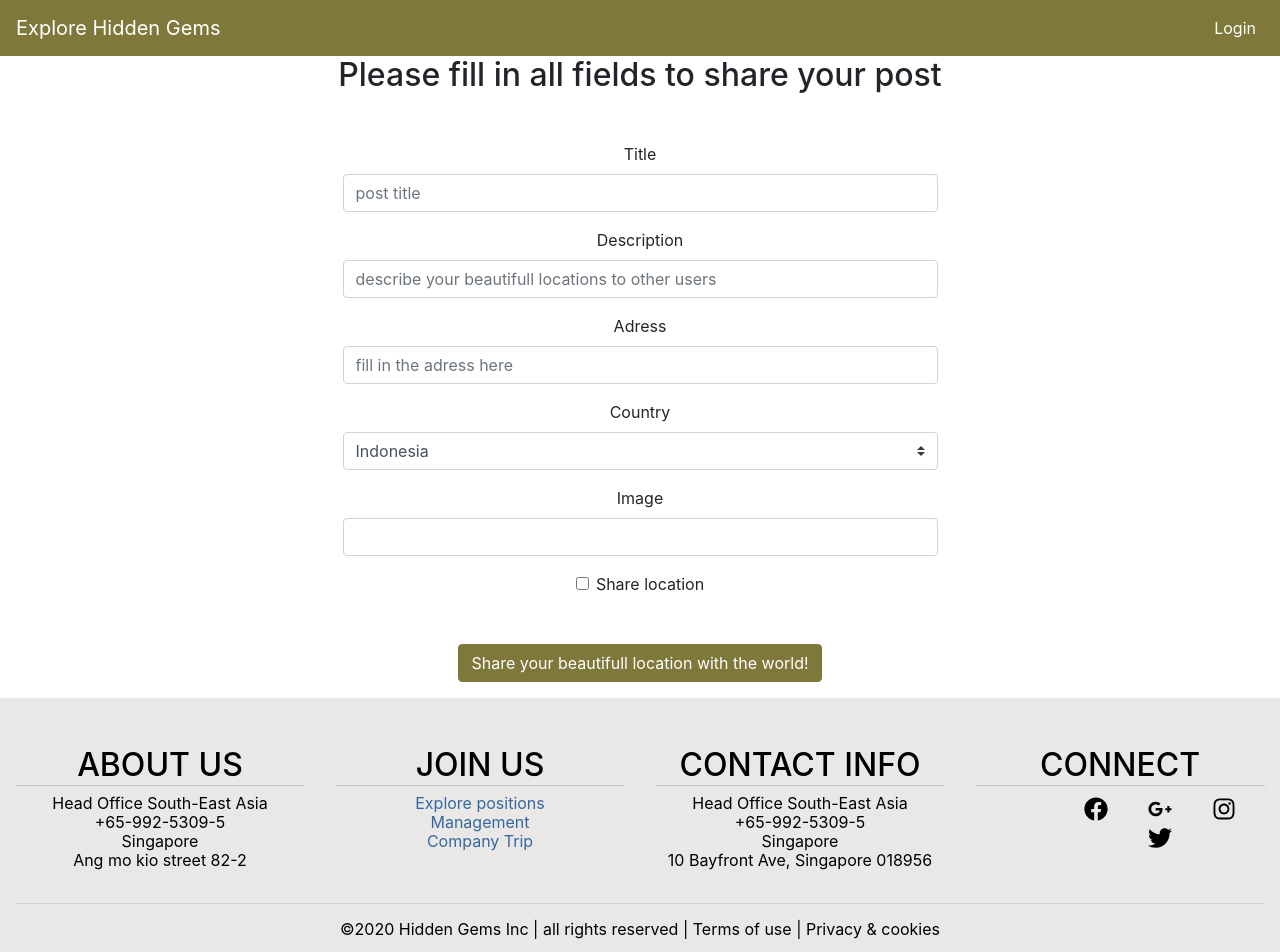
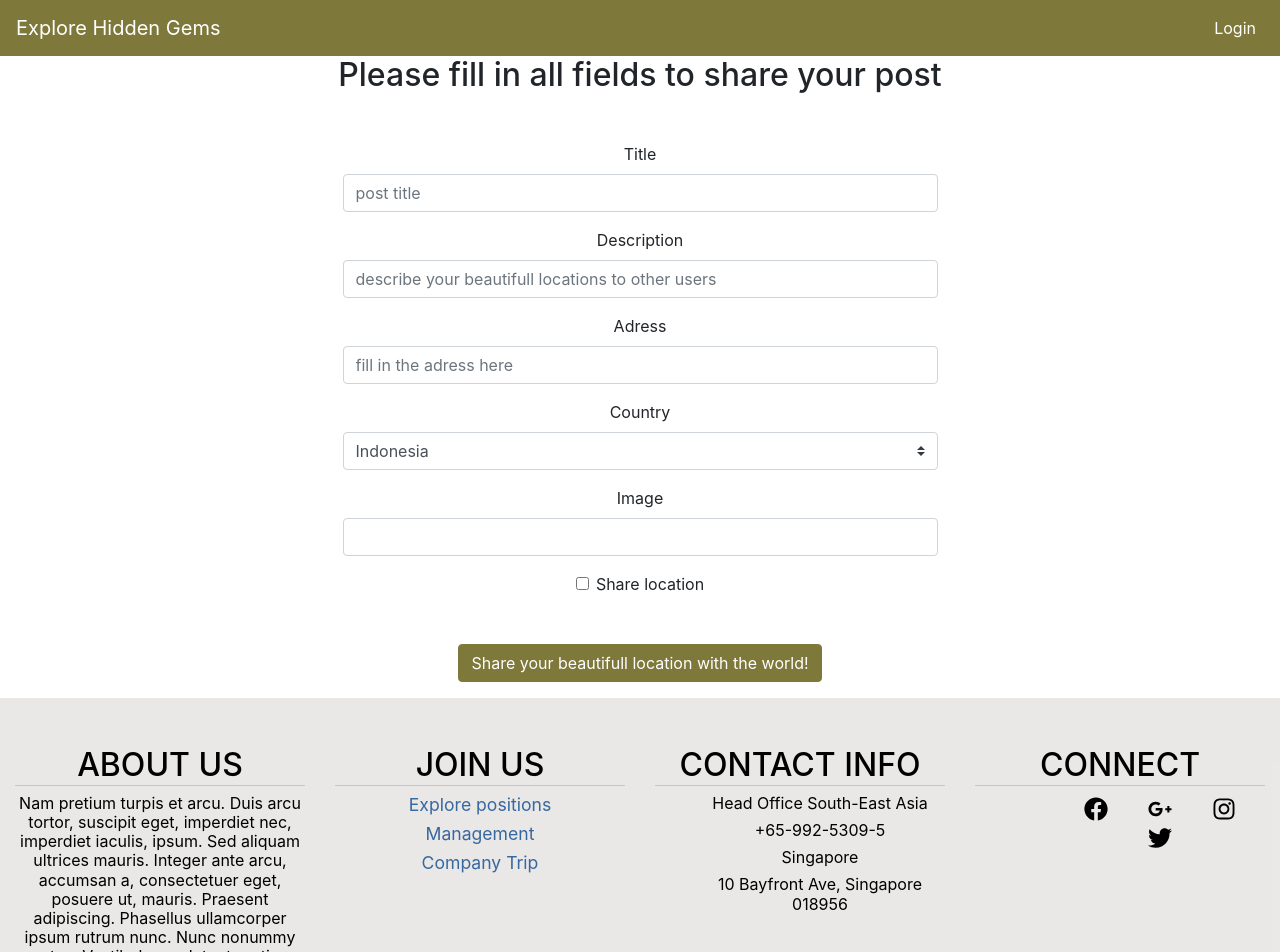
Before and after one commit to SmitnAntonyDv/Portfolio_Hidden_Gems_Client, a React (Create React App) app: page /user/postlocation in a window 1280 px wide. Shown: the top 952 px of the page. Built offline with nearby package versions, Linux system fonts and the light colour scheme; no server answers.

Commit message:
Update: footer text and style updated & finished

```diff
--- a/src/components/footer/Footer.js
+++ b/src/components/footer/Footer.js
@@ -15,10 +15,14 @@ export default function Footer() {
         <div className='col-xs-12 col-sm-6 col-md-3'>
           <h4 className='footer-header'>About Us</h4>
           <ul className='list-unstyled'>
-            <li>Head Office South-East Asia</li>
-            <li>+65-992-5309-5</li>
-            <li>Singapore</li>
-            <li>Ang mo kio street 82-2</li>
+            <li>
+              Nam pretium turpis et arcu. Duis arcu tortor, suscipit eget,
+              imperdiet nec, imperdiet iaculis, ipsum. Sed aliquam ultrices
+              mauris. Integer ante arcu, accumsan a, consectetuer eget, posuere
+              ut, mauris. Praesent adipiscing. Phasellus ullamcorper ipsum
+              rutrum nunc. Nunc nonummy metus. Vestibulum volutpat pretium
+              libero
+            </li>
           </ul>
         </div>
         {/* colum2 */}
@@ -37,7 +41,7 @@ export default function Footer() {
         {/* colum3 */}
         <div className='col-xs-12 col-sm-6 col-md-3'>
           <h4 className='footer-header'>Contact Info</h4>
-          <ul className='list-unstyled'>
+          <ul className='list-unstyled-About-Us'>
             <li>Head Office South-East Asia</li>
             <li>+65-992-5309-5</li>
             <li>Singapore</li>
--- a/src/styles/Footer/footer.scss
+++ b/src/styles/Footer/footer.scss
@@ -32,6 +32,8 @@
 
 .fake-Link {
   color: rgb(54, 104, 160) !important;
+  font-size: 2.2vh;
+  margin: 1vh;
 
   cursor: pointer;
 }
@@ -39,6 +41,9 @@
   text-decoration: underline;
 }
 
+.list-unstyled-About-Us li {
+  margin: 1vh;
+}
 .negative-footer {
   flex-shrink: 0;
 }
```
